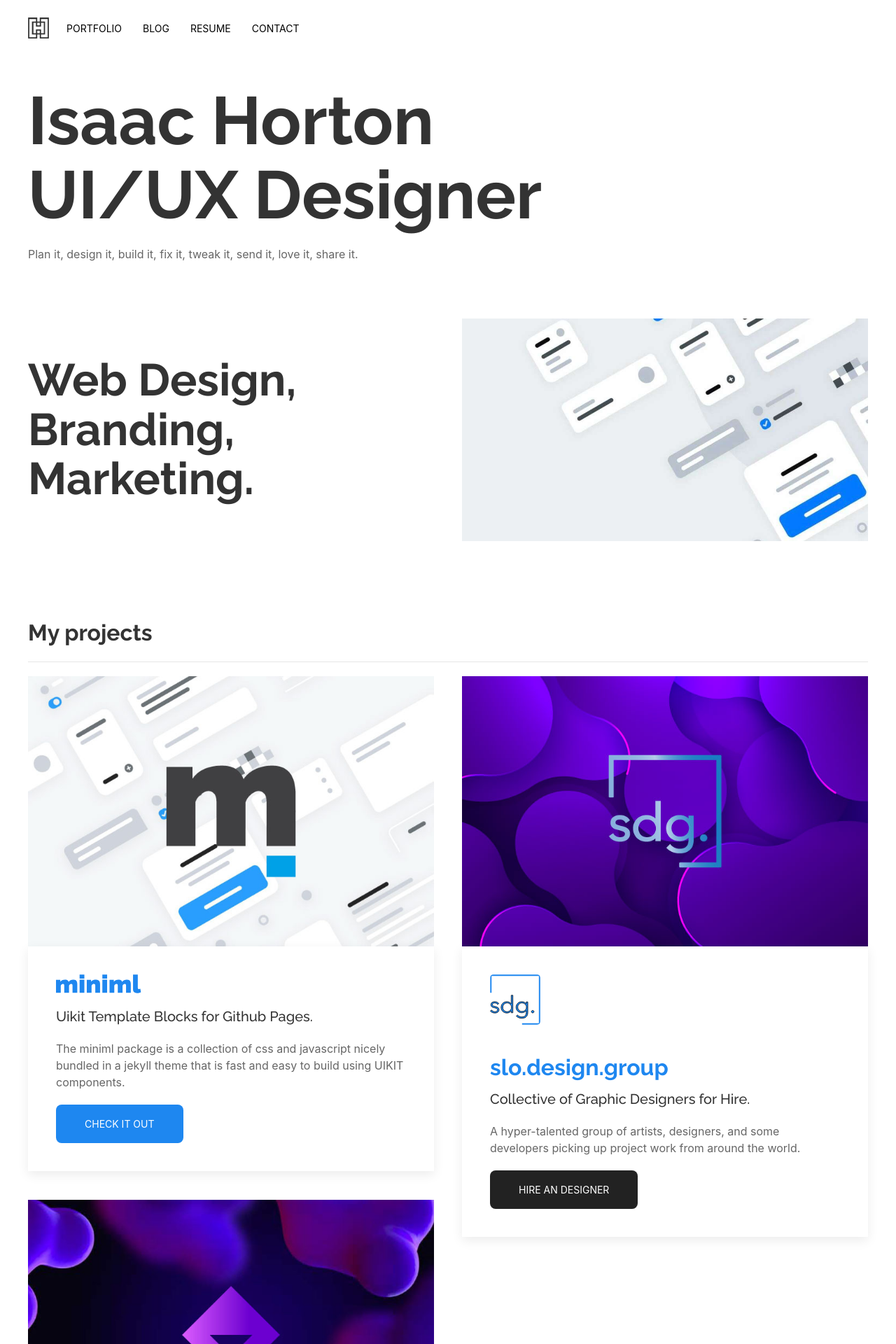
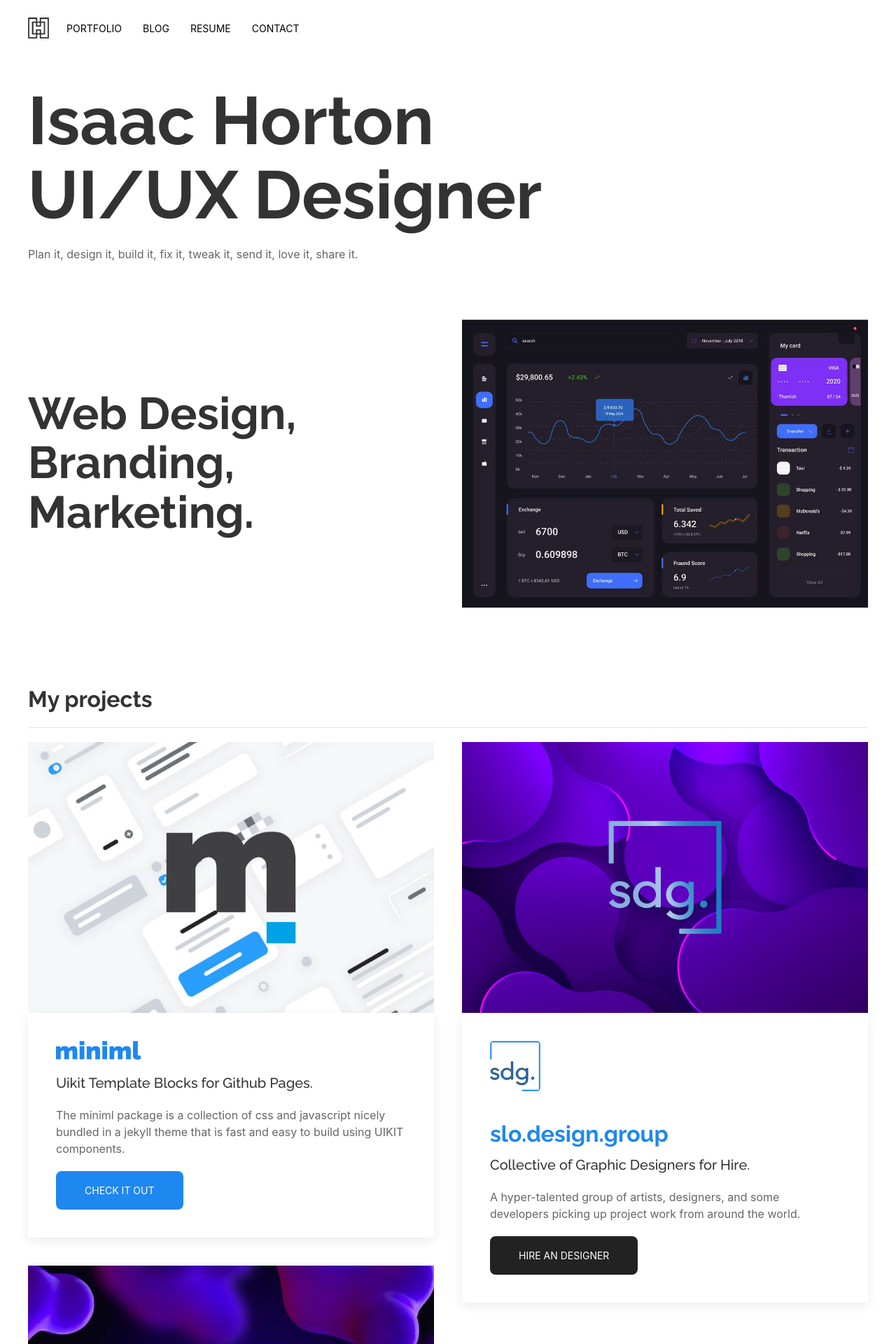
Before and after one commit to kre8t/kre8t.github.io, a Jekyll site: the page built from index.html, in a window 1280 px wide. Shown: the top 1920 px of the page at 70% size. Built offline with Jekyll 4.4.1, drawn with Linux system fonts in a browser that asks for light colours.

Commit message:
updated home interface image

```diff
--- a/_layouts/home.html
+++ b/_layouts/home.html
@@ -16,7 +16,7 @@
         <div class="intro-text uk-container">
           <div class="uk-child-width-1-2@m" uk-grid>
             <div class="uk-heading-medium uk-animation-slide-right-small uk-flex uk-flex-middle">Web Design, Branding,<br>Marketing.</div>
-            <div><a href="/portfolio"><img src="/assets/img/miniml.jpg"></a></div>
+            <div><a href="/portfolio"><img src="/assets/img/Desktopdash.jpeg"></a></div>
           </div>
         </div>
 
```
Also changed, not shown: assets/img/Desktopdash.jpeg (added).
